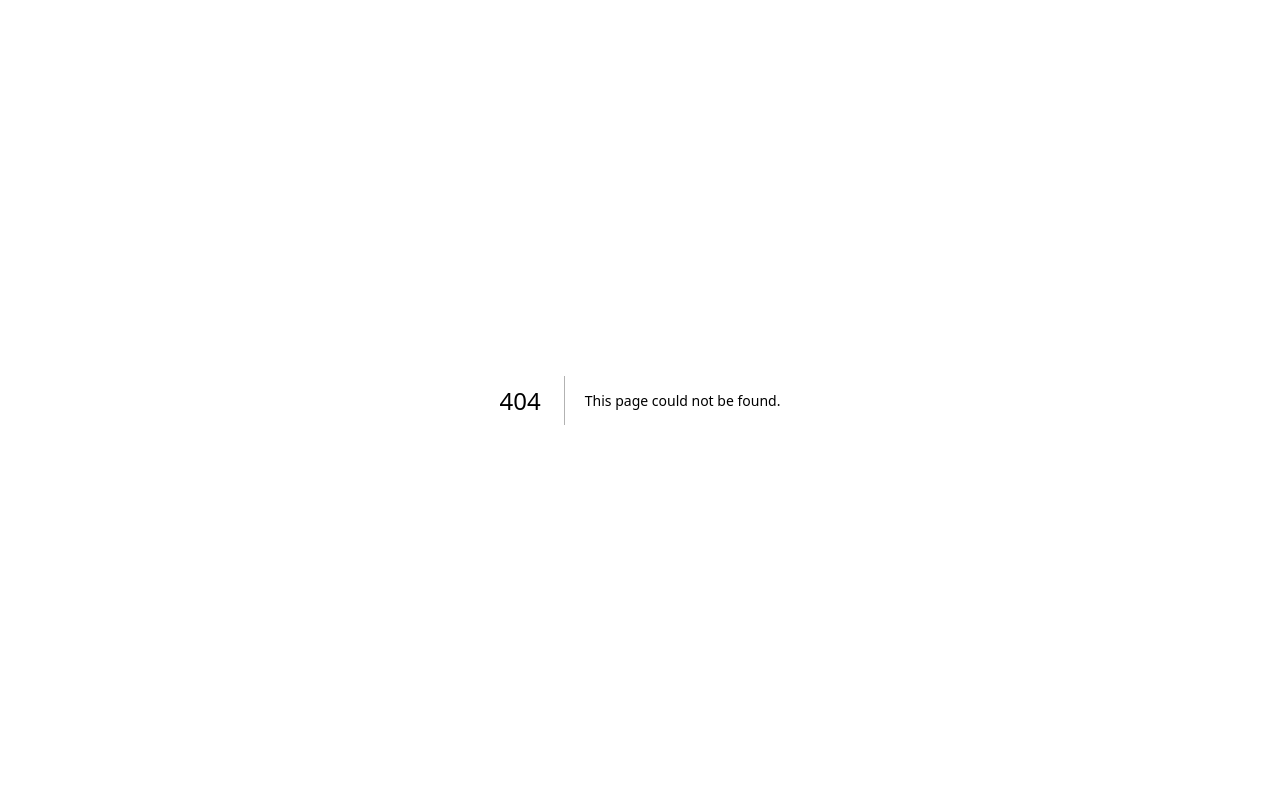
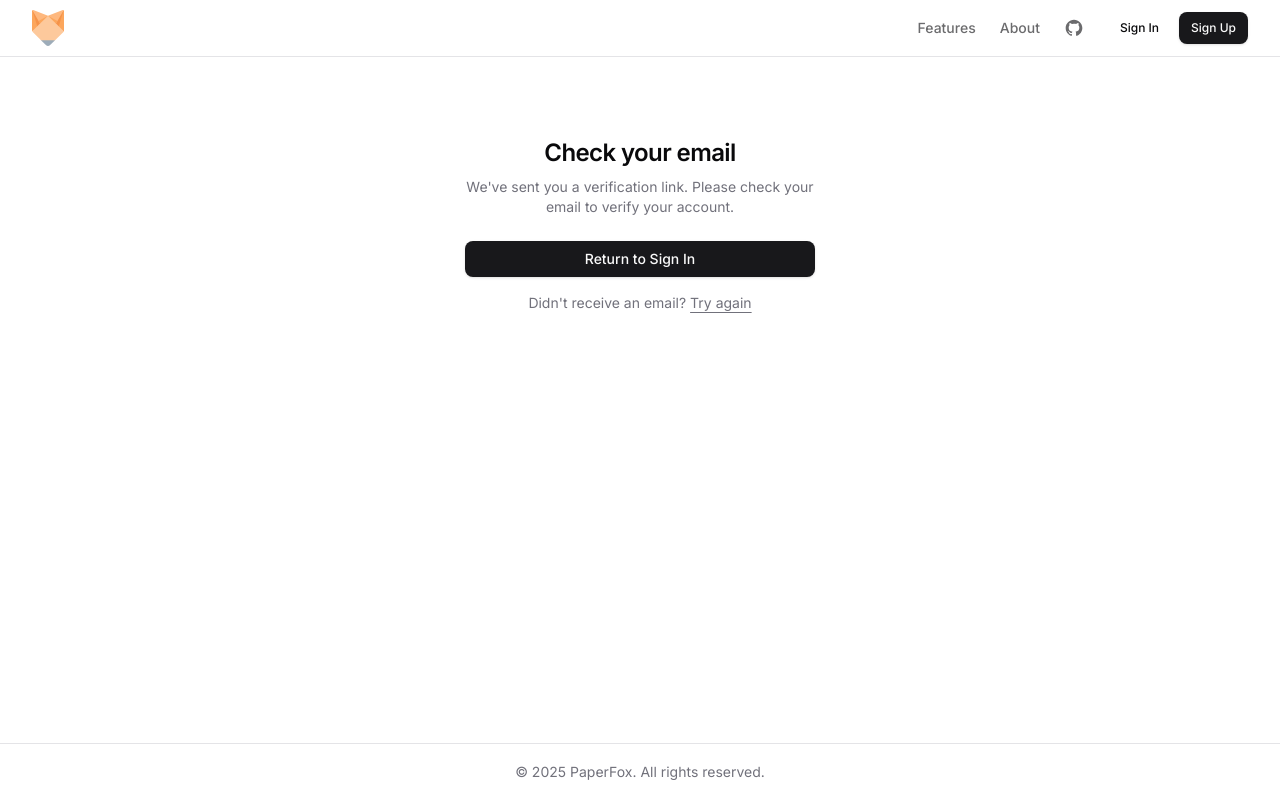
Before and after one commit to harrywang/paperfox, a Next.js app: page /verify-email-sent in a window 1280 px wide. Before the commit this address had no page. Built offline with nearby package versions, Linux system fonts and the light colour scheme; no server answers.

Commit message:
added email support

```diff
--- a/app/(auth)/signup/page.tsx
+++ b/app/(auth)/signup/page.tsx
@@ -39,7 +39,7 @@ export default function SignUpPage() {
         throw new Error(data.error || "Something went wrong");
       }
 
-      router.push("/signin");
+      router.push("/verify-email-sent");
     } catch (error) {
       setError(error instanceof Error ? error.message : "An error occurred");
     } finally {
--- /dev/null
+++ b/app/(auth)/verify-email-sent/page.tsx
@@ -0,0 +1,34 @@
+"use client";
+
+import { Button } from "@/components/ui/button";
+import { Icons } from "@/components/icons";
+import Link from "next/link";
+
+export default function VerifyEmailSentPage() {
+  return (
+    <div className="mx-auto flex w-full flex-col justify-center space-y-6 sm:w-[350px]">
+      <div className="flex flex-col space-y-2 text-center">
+
+        <h1 className="text-2xl font-semibold tracking-tight">
+          Check your email
+        </h1>
+        <p className="text-sm text-muted-foreground">
+          We've sent you a verification link. Please check your email to verify your account.
+        </p>
+      </div>
+      <div className="flex flex-col space-y-4">
+        <Button asChild>
+          <Link href="/signin">
+            Return to Sign In
+          </Link>
+        </Button>
+        <p className="text-center text-sm text-muted-foreground">
+          Didn't receive an email?{" "}
+          <Link href="/signup" className="underline underline-offset-4 hover:text-primary">
+            Try again
+          </Link>
+        </p>
+      </div>
+    </div>
+  );
+}
--- a/lib/postmark.ts
+++ b/lib/postmark.ts
@@ -10,7 +10,7 @@ export async function sendVerificationEmail(email: string, token: string) {
   const verificationUrl = `${process.env.NEXT_PUBLIC_APP_URL}/verify-email?token=${token}`;
 
   await client.sendEmail({
-    From: "noreply@paperfox.com",
+    From: "noreply@paperfox.ai",
     To: email,
     Subject: "Verify your email address",
     HtmlBody: `
@@ -38,7 +38,7 @@ export async function sendPasswordResetEmail(email: string, token: string) {
   const resetUrl = `${process.env.NEXT_PUBLIC_APP_URL}/reset-password?token=${token}`;
 
   await client.sendEmail({
-    From: "noreply@paperfox.com",
+    From: "noreply@paperfox.ai",
     To: email,
     Subject: "Reset your password",
     HtmlBody: `
```
